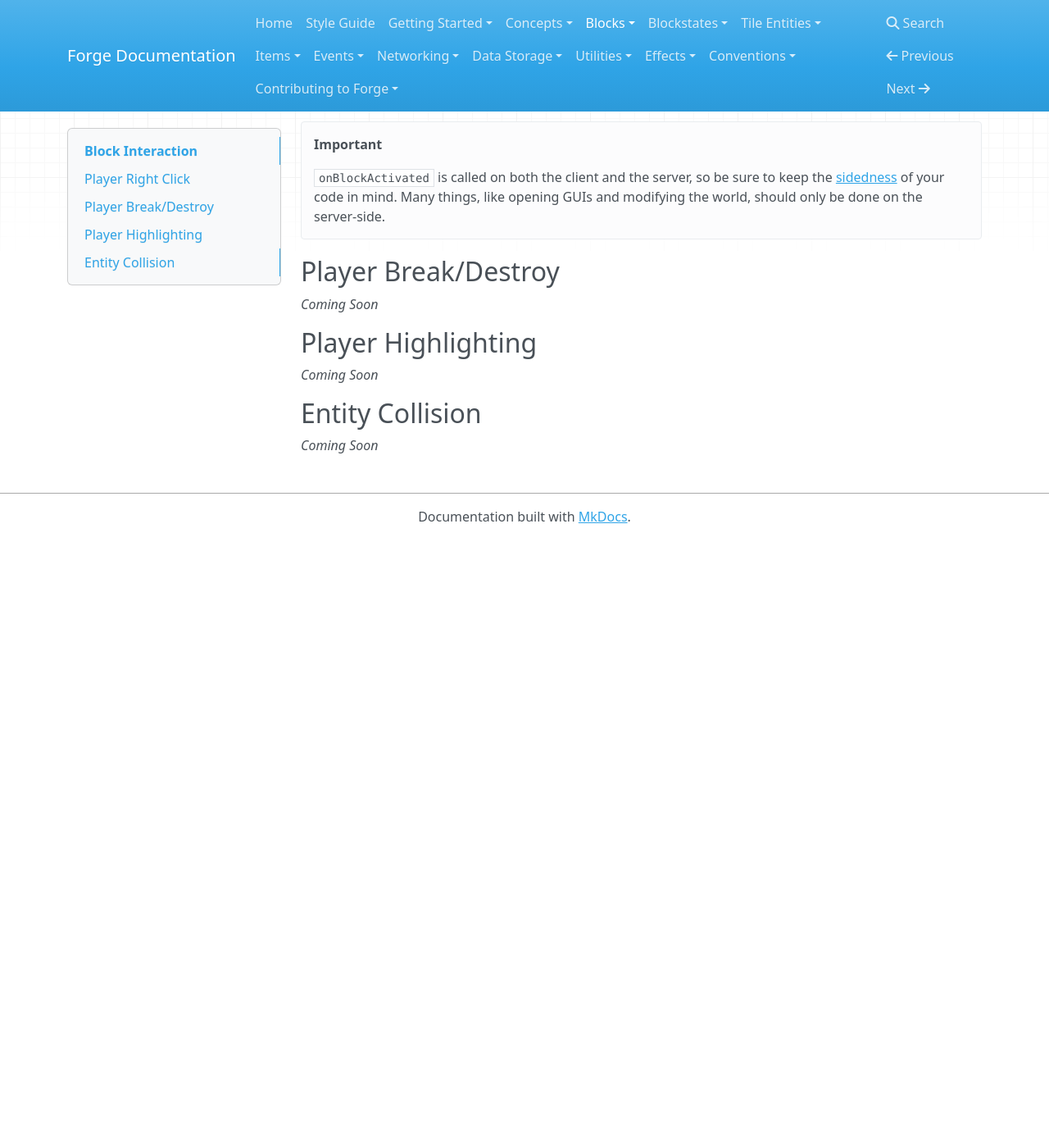
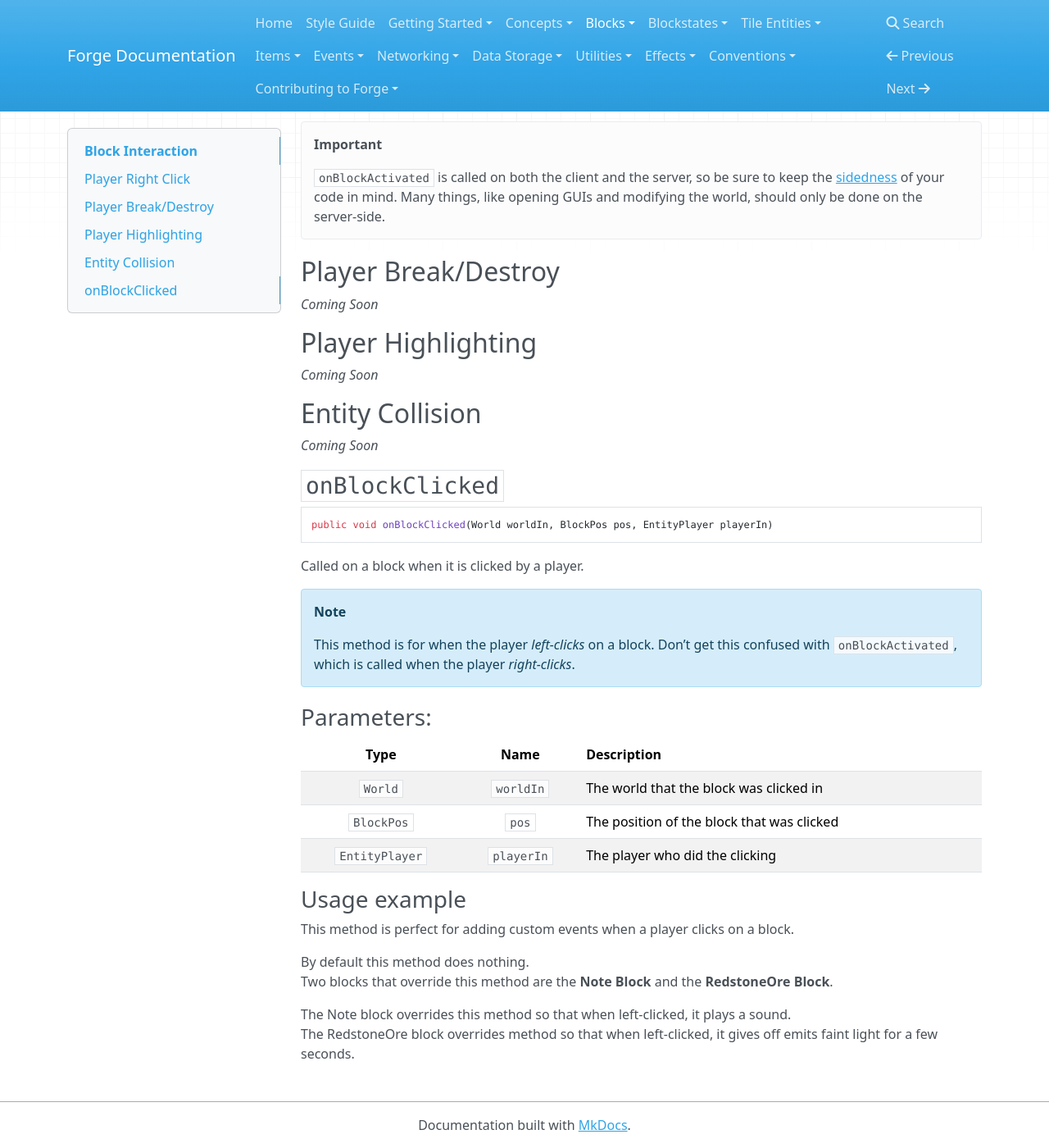
Before and after one commit to MinecraftForge/Documentation, an MkDocs documentation site: the page built from docs/blocks/interaction.md, in a window 1280 px wide and 1400 px high, scrolled down 1709 px. Shown: the whole window at 82% size. Built offline with MkDocs 1.6.1, drawn with Linux system fonts in a browser that asks for light colours; nearby versions of some CDN libraries; old or Windows-style settings are respelled for this version of MkDocs; before the commit the page ends 2367 px from its top, so only the background shows below that.

Commit message:
Added documentation about the `onBlockClicked` block interaction method.

````diff
--- a/docs/blocks/interaction.md
+++ b/docs/blocks/interaction.md
@@ -74,4 +74,34 @@ Entity Collision
 ----------------
 *Coming Soon*
 
+`onBlockClicked`
+----------------
+
+```java
+public void onBlockClicked(World worldIn, BlockPos pos, EntityPlayer playerIn)
+```
+
+Called on a block when it is clicked by a player.
+
+!!! Note
+
+    This method is for when the player *left-clicks* on a block.
+    Don't get this confused with `onBlockActivated`, which is called when the player *right-clicks*.
+
+### Parameters:
+|      Type       |     Name     |                  Description                  |
+|:---------------:|:------------:|:----------------------------------------------|
+|     `World`     |  `worldIn`   | The world that the block was clicked in       |
+|    `BlockPos`   |    `pos`     | The position of the block that was clicked    |
+|  `EntityPlayer` |  `playerIn`  | The player who did the clicking               |
+
+### Usage example
+This method is perfect for adding custom events when a player clicks on a block.
+
+By default this method does nothing.
+Two blocks that override this method are the **Note Block** and the **RedstoneOre Block**.
+
+The Note block overrides this method so that when left-clicked, it plays a sound.
+The RedstoneOre block overrides method so that when left-clicked, it gives off emits faint light for a few seconds.
+
 [sidedness]: ../concepts/sides.md
````
